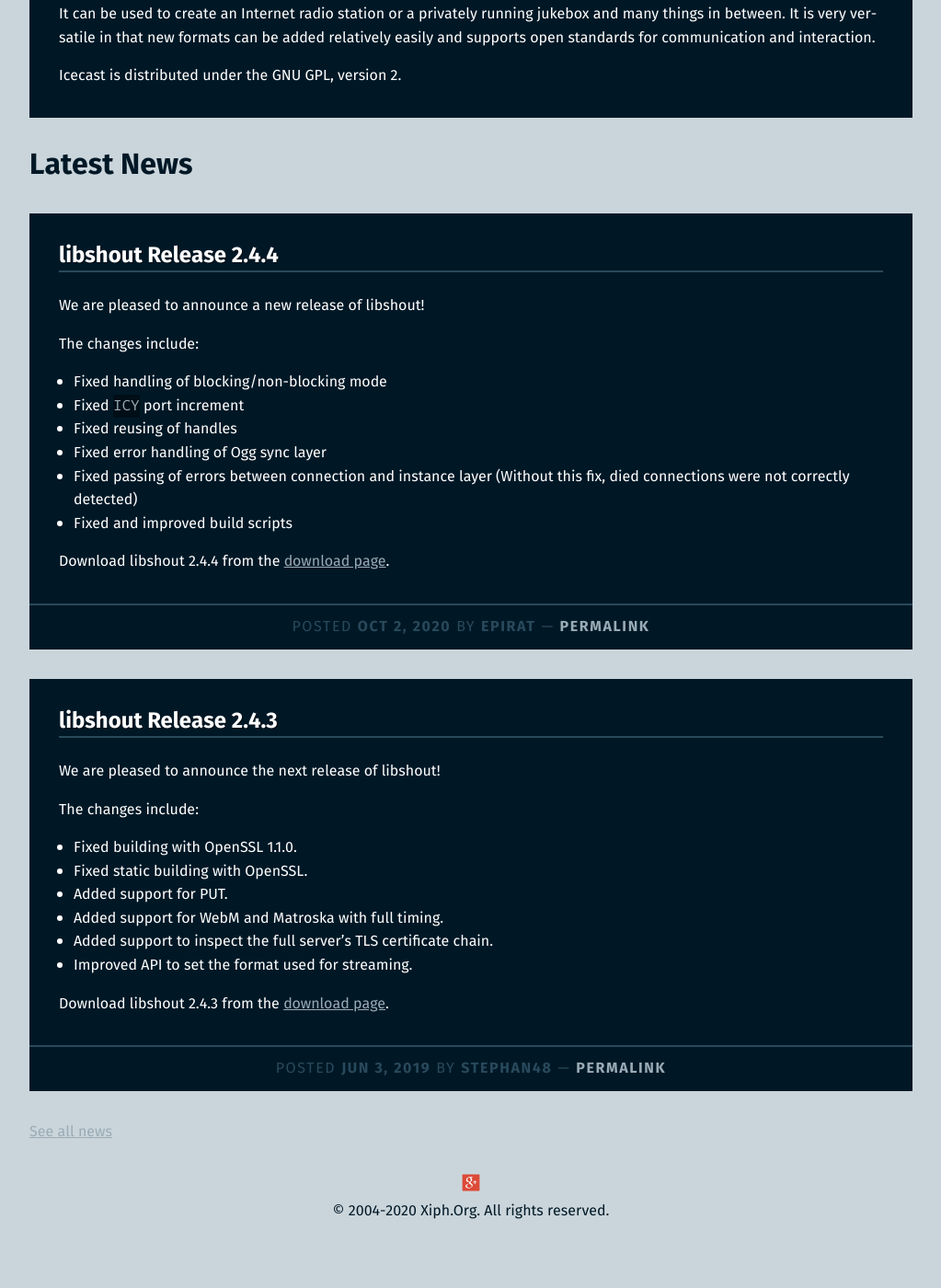
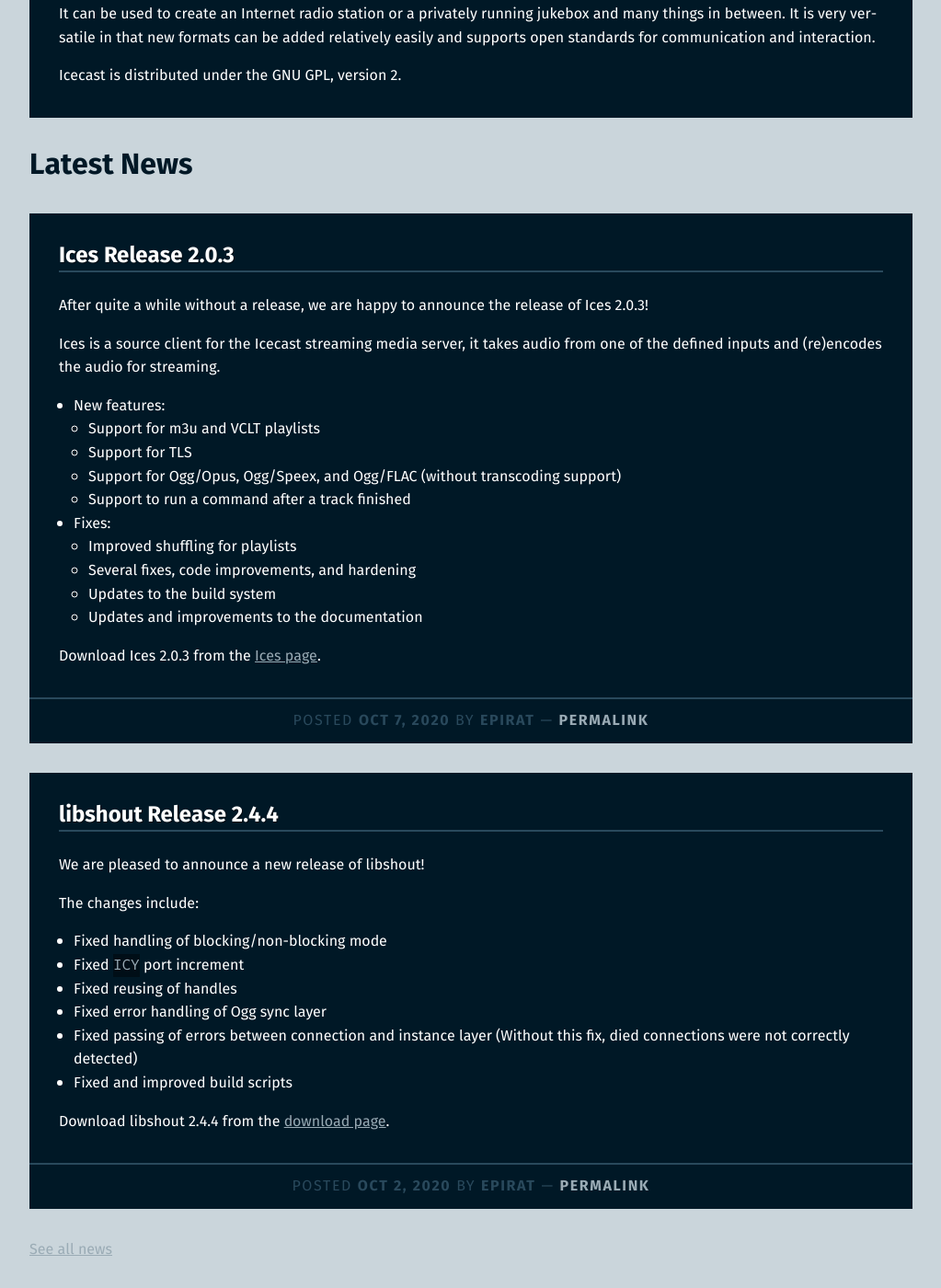
Before and after one commit to barionleg/Xipho, a Jekyll site: the page built from index.html, in a window 1280 px wide and 1400 px high, scrolled down 424 px. Shown: the whole window at 92% size, without its empty margins (128-1151 px from the left). Built offline with Jekyll 4.4.1, drawn with Linux system fonts in a browser that asks for light colours; before the commit the page ends 1786 px from its top, so only the background shows below that.

Commit message:
Add Ices 2.0.3 release

```diff
--- /dev/null
+++ b/_posts/2020-10-07-ices-release-2_0_3.md
@@ -0,0 +1,27 @@
+---
+layout: post
+title:  "Ices Release 2.0.3"
+date:   2020-10-07 14:05:00
+author: ePirat
+categories: ices release
+---
+
+After quite a while without a release, we are happy to announce the release
+of Ices 2.0.3!
+
+Ices is a source client for the Icecast streaming media server, it takes audio
+from one of the defined inputs and (re)encodes the audio for streaming.
+
+- New features:
+  * Support for m3u and VCLT playlists
+  * Support for TLS
+  * Support for Ogg/Opus, Ogg/Speex, and Ogg/FLAC (without transcoding support)
+  * Support to run a command after a track finished
+- Fixes:
+  * Improved shuffling for playlists
+  * Several fixes, code improvements, and hardening
+  * Updates to the build system
+  * Updates and improvements to the documentation
+
+
+Download Ices 2.0.3 from the [Ices page]({{ "/ices" | prepend: site.baseurl }}).
```
Also changed, not shown: ices/index.md (+2 -2 lines).
